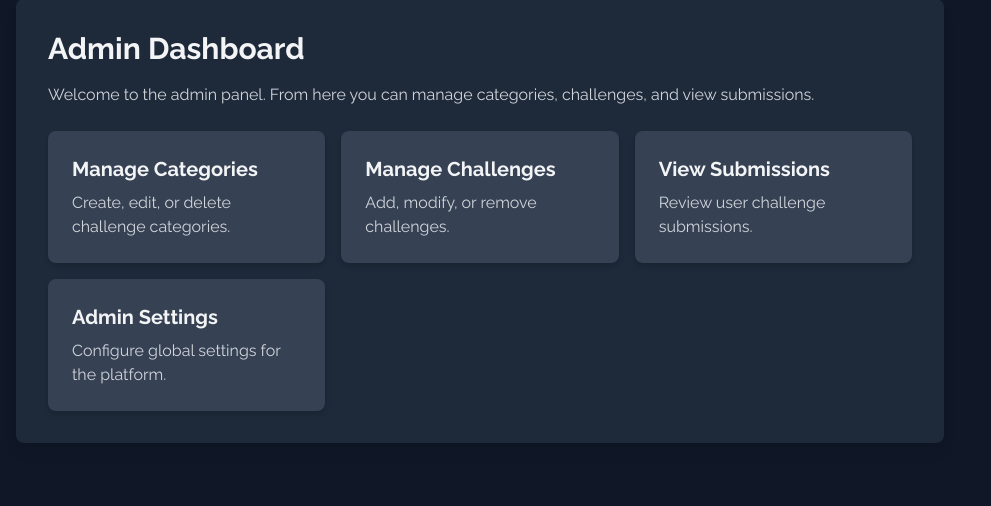
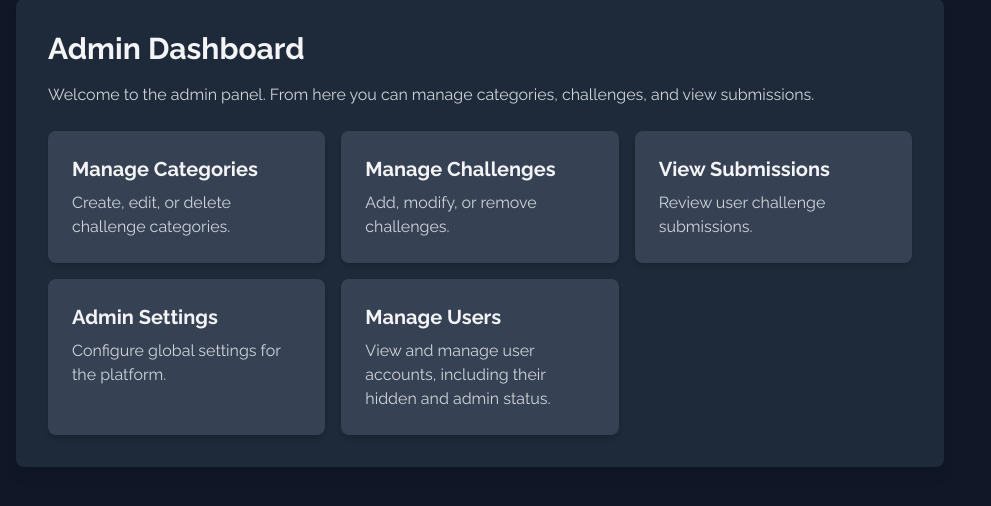
Before and after one commit to MicahWade/WindFlag, a Flask app: page /admin/ in a window 1280 px wide. Shown: the part 109-615 px from the top of the page, without its empty margins (0-991 px from the left). Run offline with Flask 3, Linux system fonts and the light colour scheme; a user stored in the database is signed in; tables that the repository leaves empty hold one stand-in row (values such as "Sample post").

Commit message:
feat: Implement hidden user functionality and admin user management
This commit introduces the ability for administrators to manage user visibility and roles.

- Added  (boolean) and  (datetime) fields to the  model.
- Modified scoreboard queries to exclude hidden users from public view.
- Implemented new admin routes for:
    - Listing all users ().
    - Toggling a user's hidden status ().
    - Toggling a user's admin status ().
- Created  for the user management interface.
- Integrated a "Manage Users" link into the admin dashboard ().
- Ensured that admin users created via the command line are hidden by default.
- Enhanced the user management UI with a dropdown menu for actions on user rows.

```diff
--- a/app.py
+++ b/app.py
@@ -152,6 +152,7 @@ def create_app(config_class=Config):
                 func.max(Submission.timestamp).label('last_submission')
             ).outerjoin(Submission, User.id == Submission.user_id)\
              .outerjoin(Challenge, Submission.challenge_id == Challenge.id)\
+             .filter(User.hidden == False)\
              .group_by(User.id, User.username)\
              .order_by(func.coalesce(func.sum(Challenge.points), 0).desc(), func.max(Submission.timestamp).asc())\
              .all()
@@ -166,6 +167,7 @@ def create_app(config_class=Config):
             # 2. top_players_history data (for the graph)
             # Get the top_x users based on current score
             top_users_query = db.session.query(User)\
+                                        .filter(User.hidden == False)\
                                         .order_by(User.score.desc())\
                                         .limit(top_x)\
                                         .all()
@@ -214,7 +216,7 @@ def create_admin(username, password):
     with create_app().app_context():
         from scripts.models import User
         hashed_password = bcrypt.generate_password_hash(password).decode('utf-8')
-        admin = User(username=username, email=None, password_hash=hashed_password, is_admin=True)
+        admin = User(username=username, email=None, password_hash=hashed_password, is_admin=True, hidden=True)
         db.session.add(admin)
         db.session.commit()
         print(f"Admin user with username {username} created successfully.")
--- a/scripts/admin_routes.py
+++ b/scripts/admin_routes.py
@@ -172,3 +172,33 @@ def delete_challenge(challenge_id):
 def view_submissions():
     submissions = Submission.query.order_by(Submission.timestamp.desc()).all()
     return render_template('admin/view_submissions.html', title='View Submissions', submissions=submissions)
+
+@admin_bp.route('/users')
+@admin_required
+def manage_users():
+    users = User.query.order_by(User.id.asc()).all()
+    return render_template('admin/manage_users.html', title='Manage Users', users=users)
+
+@admin_bp.route('/user/<int:user_id>/toggle_hidden', methods=['POST'])
+@admin_required
+def toggle_user_hidden(user_id):
+    user = User.query.get_or_404(user_id)
+    user.hidden = not user.hidden
+    db.session.commit()
+    flash(f'User {user.username} hidden status toggled to {user.hidden}.', 'success')
+    return redirect(url_for('admin.manage_users'))
+
+@admin_bp.route('/user/<int:user_id>/toggle_admin', methods=['POST'])
+@admin_required
+def toggle_user_admin(user_id):
+    user = User.query.get_or_404(user_id)
+    if user.id == current_user.id:
+        flash('You cannot change your own admin status.', 'danger')
+    else:
+        user.is_admin = not user.is_admin
+        # If a user is made admin, they should be hidden by default
+        if user.is_admin:
+            user.hidden = True
+        db.session.commit()
+        flash(f'User {user.username} admin status toggled to {user.is_admin}.', 'success')
+    return redirect(url_for('admin.manage_users'))
--- a/scripts/models.py
+++ b/scripts/models.py
@@ -12,6 +12,8 @@ class User(db.Model, UserMixin):
     email = db.Column(db.String(120), unique=True, nullable=True)
     password_hash = db.Column(db.String(128), nullable=False)
     is_admin = db.Column(db.Boolean, nullable=False, default=False) # Added is_admin field
+    hidden = db.Column(db.Boolean, nullable=False, default=False) # Added hidden field
+    last_seen = db.Column(db.DateTime, nullable=False, default=datetime.utcnow) # Added last_seen field
     score = db.Column(db.Integer, nullable=False, default=0) # New score column
     submissions = db.relationship('Submission', backref='solver', lazy=True)
 
--- a/templates/admin/index.html
+++ b/templates/admin/index.html
@@ -20,6 +20,10 @@
                 <h2 class="text-xl font-semibold text-gray-100 mb-2">Admin Settings</h2>
                 <p class="text-gray-300">Configure global settings for the platform.</p>
             </a>
+            <a href="{{ url_for('admin.manage_users') }}" class="block bg-gray-700 p-6 rounded-lg shadow-md hover:shadow-lg transform hover:scale-105 transition duration-300 ease-in-out">
+                <h2 class="text-xl font-semibold text-gray-100 mb-2">Manage Users</h2>
+                <p class="text-gray-300">View and manage user accounts, including their hidden and admin status.</p>
+            </a>
         </div>
     </div>
 {% endblock content %}
```
Also changed, not shown: templates/admin/manage_users.html (added, +114 -0 lines), tests/test_admin_users.py (added, +161 -0 lines).
